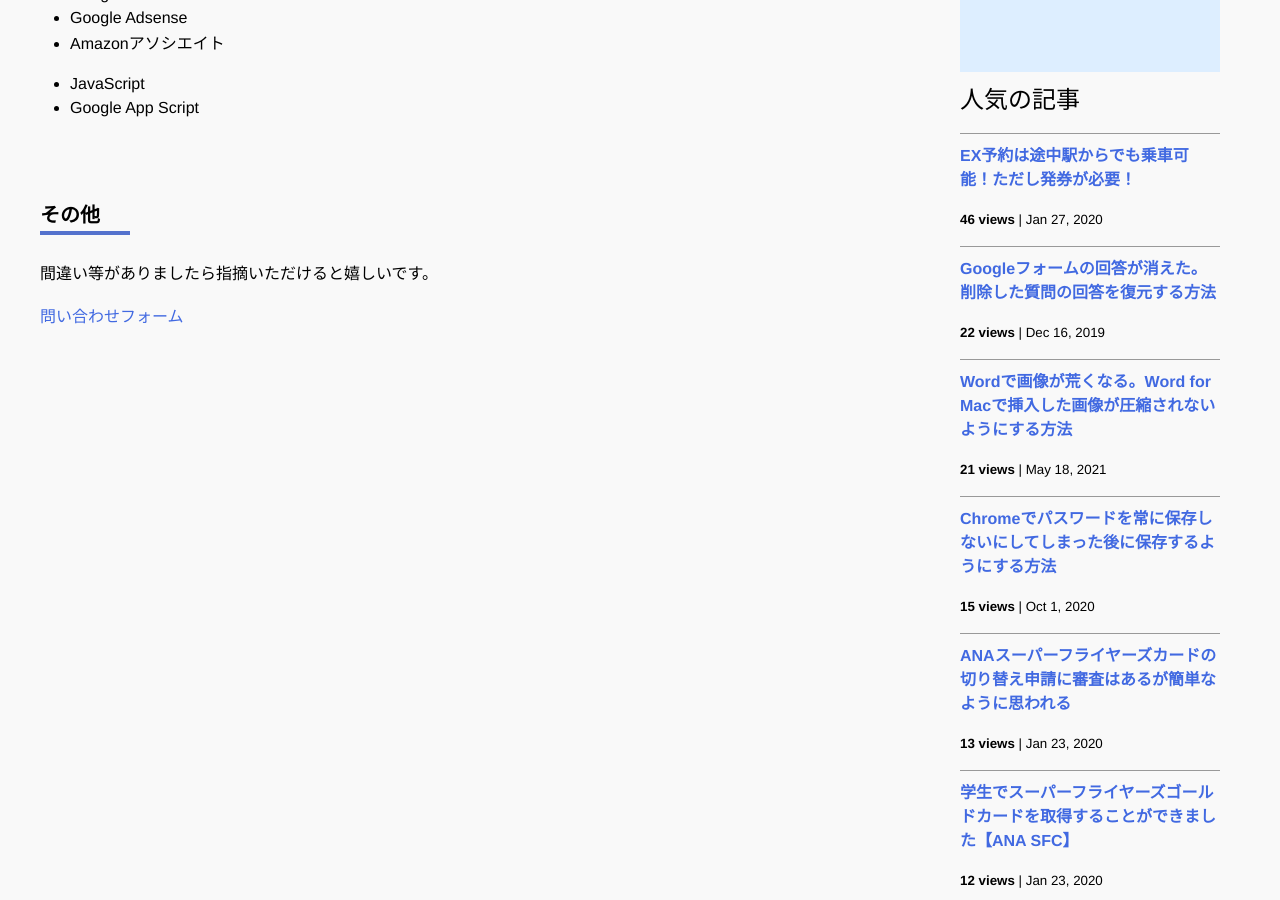
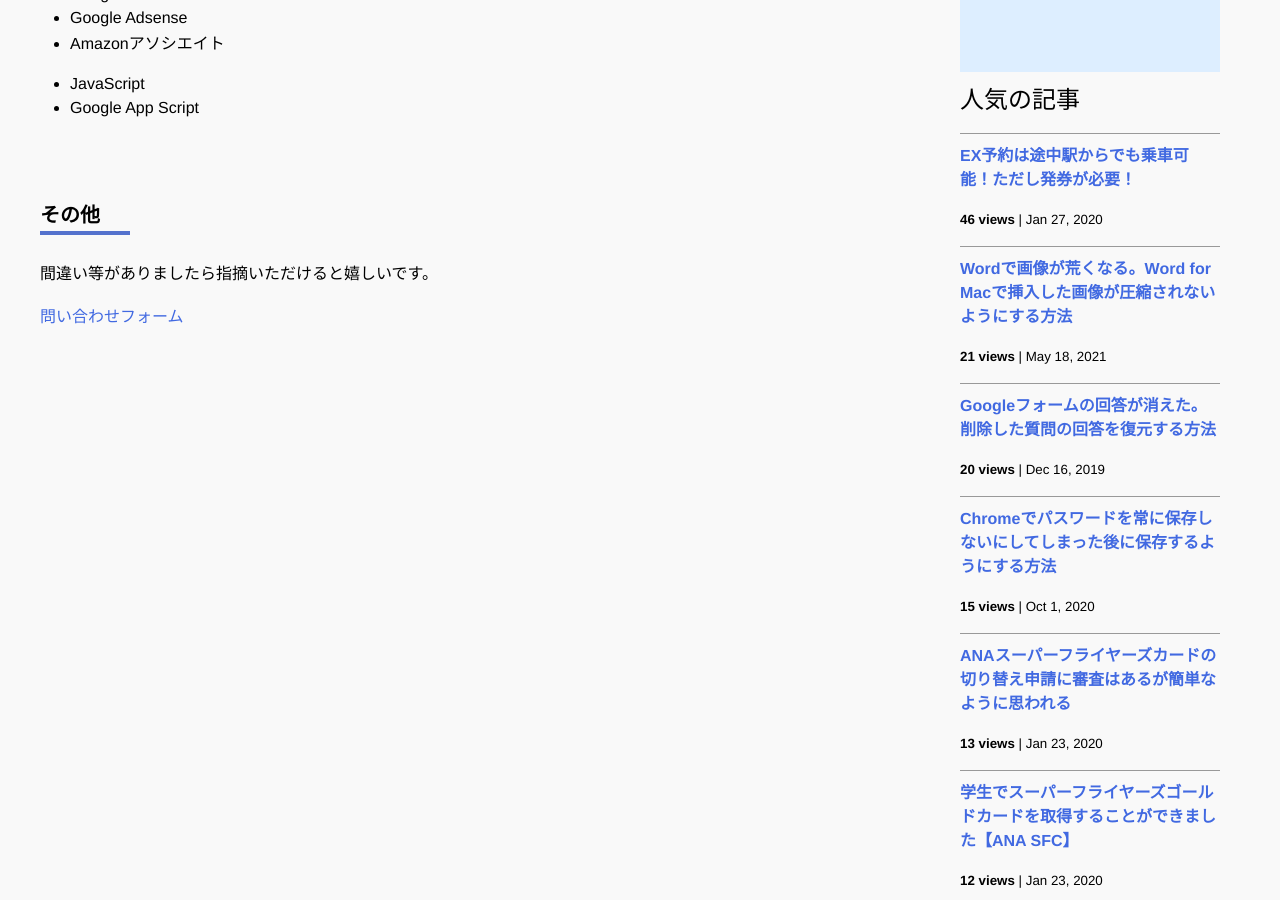
Before and after one commit to iwanaminami/shoyaiwaname, a Jekyll site: the page built from about.markdown, in a window 1280 px wide and 900 px high, scrolled down 741 px. Built offline with Jekyll 4.4.1, drawn with Linux system fonts in a browser that asks for light colours; nearby versions of some CDN libraries; comment, search, counter and statistics services are not loaded.

Commit message:
chore(ga): update _data/popularposts.yml 20260912-0052

```diff
--- a/_data/popularposts.yml
+++ b/_data/popularposts.yml
@@ -1,10 +1,10 @@
 side:
   - view: 46
     url: "/2020/01/27/ex-rideontheway.html"
-  - view: 22
-    url: "/2019/12/16/restore-googleform.html"
   - view: 21
     url: "/2021/05/18/image-compression-word.html"
+  - view: 20
+    url: "/2019/12/16/restore-googleform.html"
   - view: 18
     url: "/"
   - view: 15
```
